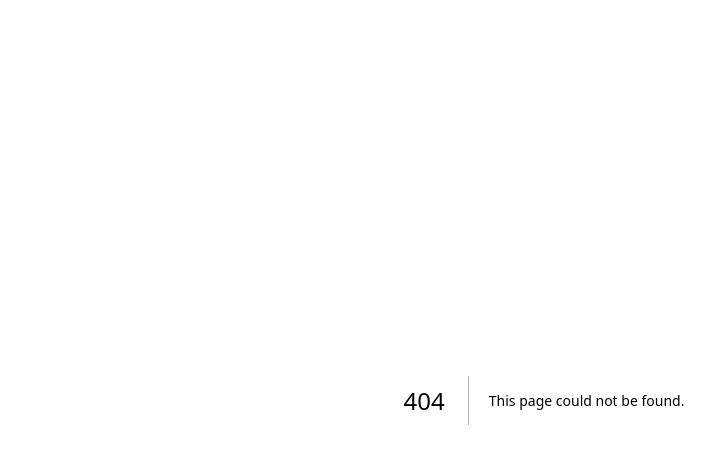
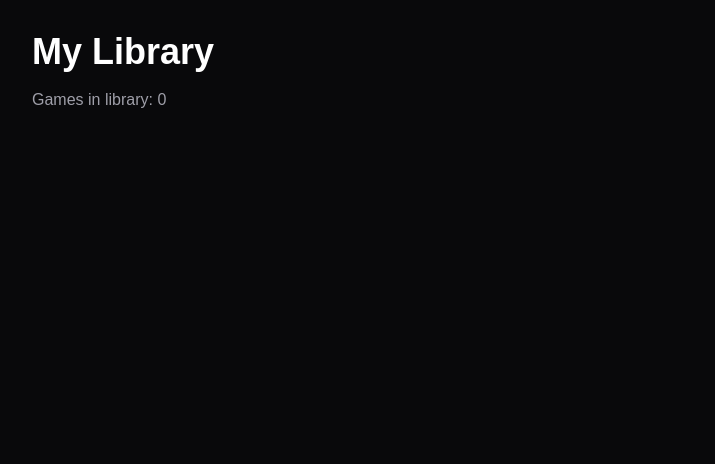
Before and after one commit to sl1ober/checkpoint, a Next.js app: page /profile in a window 1280 px wide. Before the commit this address had no page. Shown: the top 464 px of the page, without its empty margins (96-811 px from the left). Built offline with nearby package versions, Linux system fonts and the light colour scheme.

Commit message:
Add user library page

```diff
--- /dev/null
+++ b/app/profile/page.tsx
@@ -0,0 +1,62 @@
+"use client";
+
+import { useEffect, useState } from "react";
+import { UserGame } from "@/app/types/user-game";
+import { getUserGames } from "@/app/lib/storage";
+import { games } from "@/app/data/games";
+
+export default function ProfilePage() {
+  const [userGames, setUserGames] =
+    useState<UserGame[]>([]);
+
+  useEffect(() => {
+    const savedGames = getUserGames();
+
+    setUserGames(savedGames);
+  }, []);
+
+  return (
+    <main className="min-h-screen bg-zinc-950 p-8 text-white">
+      <div className="mx-auto max-w-5xl">
+        <h1 className="text-4xl font-bold">
+          My Library
+        </h1>
+
+        <p className="mt-4 text-zinc-400">
+          Games in library: {userGames.length}
+        </p>
+
+        <div className="mt-8 space-y-4">
+          {userGames.map((userGame) => {
+            const game = games.find(
+              (game) => game.id === userGame.gameId
+            );
+
+            if (!game) {
+              return null;
+            }
+
+            return (
+              <div
+                key={userGame.gameId}
+                className="rounded-xl border border-zinc-800 p-4"
+              >
+                <h2 className="text-xl font-bold">
+                  {game.title}
+                </h2>
+
+                <p className="text-zinc-400">
+                  Status: {userGame.status}
+                </p>
+
+                <p className="text-zinc-400">
+                  Rating: {userGame.rating}/10
+                </p>
+              </div>
+            );
+          })}
+        </div>
+      </div>
+    </main>
+  );
+}
```
